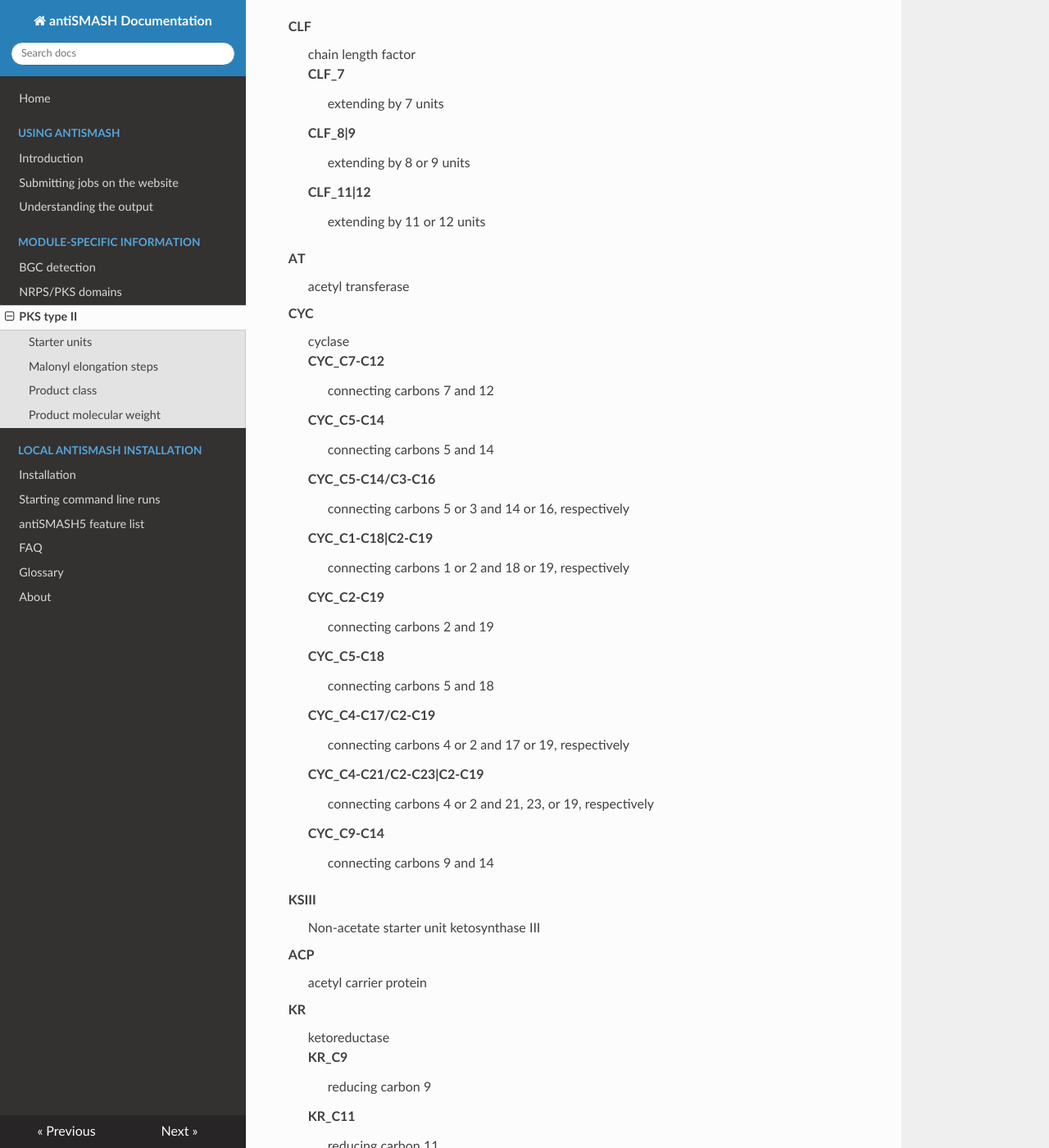
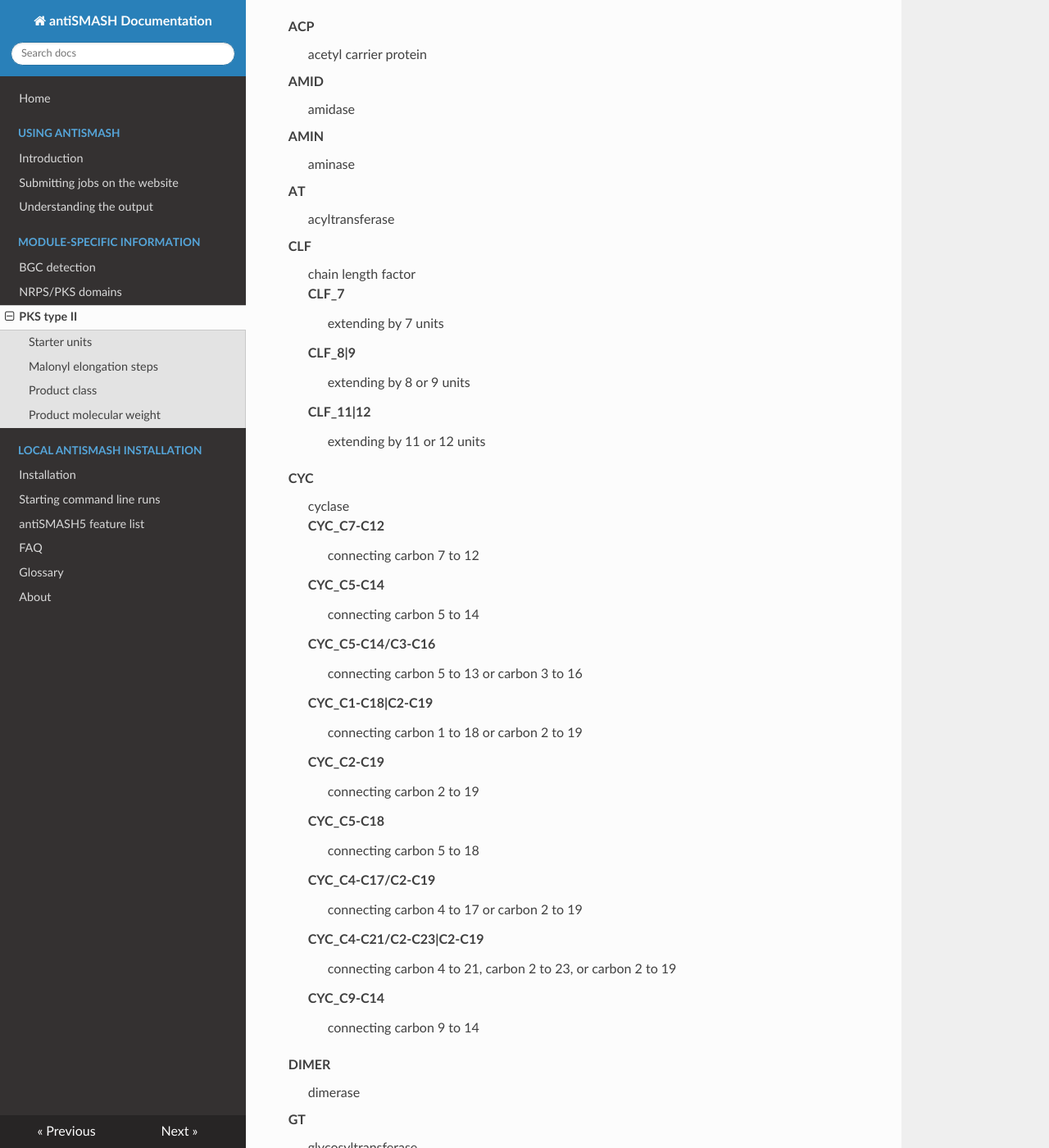
Before and after one commit to antismash/documentation, an MkDocs documentation site: the page built from docs/modules/t2pks.md, in a window 1280 px wide and 1400 px high, scrolled down 1228 px. Shown: the whole window at 82% size. Built offline with MkDocs 1.6.1, drawn with Linux system fonts in a browser that asks for light colours; nearby versions of some CDN libraries; some of the changed text lies outside the part shown.

Commit message:
modules/t2pks: update profile descriptions and order

```diff
--- a/docs/modules/t2pks.md
+++ b/docs/modules/t2pks.md
@@ -50,6 +50,14 @@ the cluster.
 ## Glossary of PKS type II specific terms
 
 <dl>
+  <dt id="ACP">ACP</dt>
+  <dd>acetyl carrier protein</dd>
+  <dt id="AMID">AMID</dt>
+  <dd>amidase</dd>
+  <dt id="AMIN">AMIN</dt>
+  <dd>aminase</dd>
+  <dt id="AT">AT</dt>
+  <dd>acyltransferase</dd>
   <dt id="CLF">CLF</dt>
   <dd>chain length factor
     <dl>
@@ -61,35 +69,35 @@ the cluster.
     <dd>extending by 11 or 12 units</dd>
     </dl>
   </dd>
-  <dt id="AT">AT</dt>
-  <dd>acetyl transferase</dd>
   <dt id="CYC">CYC</dt>
   <dd>cyclase
     <dl>
       <dt id="CYC_C7-C12">CYC_C7-C12</dt>
-      <dd>connecting carbons 7 and 12</dd>
+      <dd>connecting carbon 7 to 12</dd>
       <dt id="CYC_C5-C14">CYC_C5-C14</dt>
-      <dd>connecting carbons 5 and 14</dd>
+      <dd>connecting carbon 5 to 14</dd>
       <dt id="CYC_C5-C14/C3-C16">CYC_C5-C14/C3-C16</dt>
-      <dd>connecting carbons 5 or 3 and 14 or 16, respectively</dd>
+      <dd>connecting carbon 5 to 13 or carbon 3 to 16</dd>
       <dt id="CYC_C1-C18|C2-C19">CYC_C1-C18|C2-C19</dt>
-      <dd>connecting carbons 1 or 2 and 18 or 19, respectively</dd>
+      <dd>connecting carbon 1 to 18 or carbon 2 to 19</dd>
       <dt id="CYC_C2-C19">CYC_C2-C19</dt>
-      <dd>connecting carbons 2 and 19</dd>
+      <dd>connecting carbon 2 to 19</dd>
       <dt id="CYC_C5-C18">CYC_C5-C18</dt>
-      <dd>connecting carbons 5 and 18</dd>
+      <dd>connecting carbon 5 to 18</dd>
       <dt id="CYC_C4-C17/C2-C19">CYC_C4-C17/C2-C19</dt>
-      <dd>connecting carbons 4 or 2 and 17 or 19, respectively</dd>
+      <dd>connecting carbon 4 to 17 or carbon 2 to 19</dd>
       <dt id="CYC_C4-C21/C2-C23|C2-C19">CYC_C4-C21/C2-C23|C2-C19</dt>
-      <dd>connecting carbons 4 or 2 and 21, 23, or 19, respectively</dd>
+      <dd>connecting carbon 4 to 21, carbon 2 to 23, or carbon 2 to 19</dd>
       <dt id="CYC_C9-C14">CYC_C9-C14</dt>
-      <dd>connecting carbons 9 and 14</dd>
+      <dd>connecting carbon 9 to 14</dd>
     </dl>
   </dd>
-  <dt id="KSIII">KSIII</dt>
-  <dd>Non-acetate starter unit ketosynthase III</dd>
-  <dt id="ACP">ACP</dt>
-  <dd>acetyl carrier protein</dd>
+  <dt id="DIMER">DIMER</dt>
+  <dd>dimerase</dd>
+  <dt id="GT">GT</dt>
+  <dd>glycosyltransferase</dd>
+  <dt id="HAL">HAL</dt>
+  <dd>halogenase</dd>
   <dt id="KR">KR</dt>
   <dd>ketoreductase
     <dl>
```
Also changed, not shown: other parts of docs/modules/t2pks.md (+6 -14 lines).
